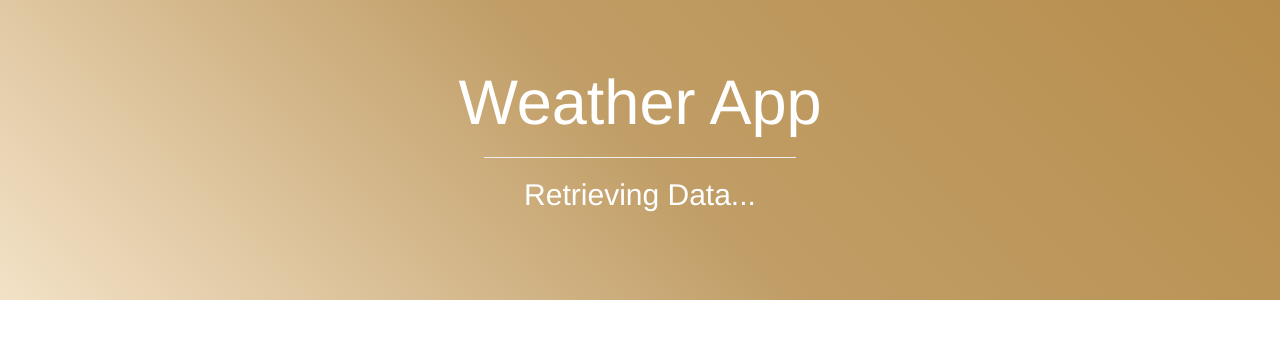
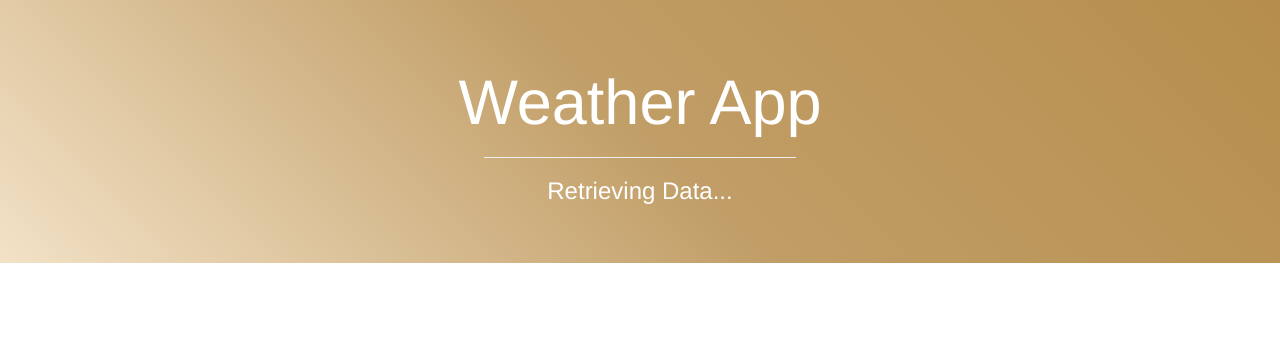
Before and after one commit to char502/Weather-App-FCC, a plain HTML site: page index.html in a window 1280 px wide. Drawn offline with nearby package versions, Linux system fonts and the light colour scheme.

Commit message:
start of initiial layout

```diff
--- a/css/style.css
+++ b/css/style.css
@@ -1,6 +1,5 @@
 .jumbotron {
-  height: 300px;
-  /* background-color: blue; */
+  /* height: 250px; */
 
   background: linear-gradient(
     45deg,
--- a/index.html
+++ b/index.html
@@ -26,9 +26,15 @@
                 <div class="col-sm-12 text-center top">
                     <h1>Weather App</h1>
                     <hr class="small">
-                    <h2 id="getData">Retrieving Data...</h2>
+                    <h3 id="getData">Retrieving Data...</h3>
                 </div>
             </div>
+        </div>
+
+        <div class="row">
+
+
+
         </div>
 
     </div>
```
